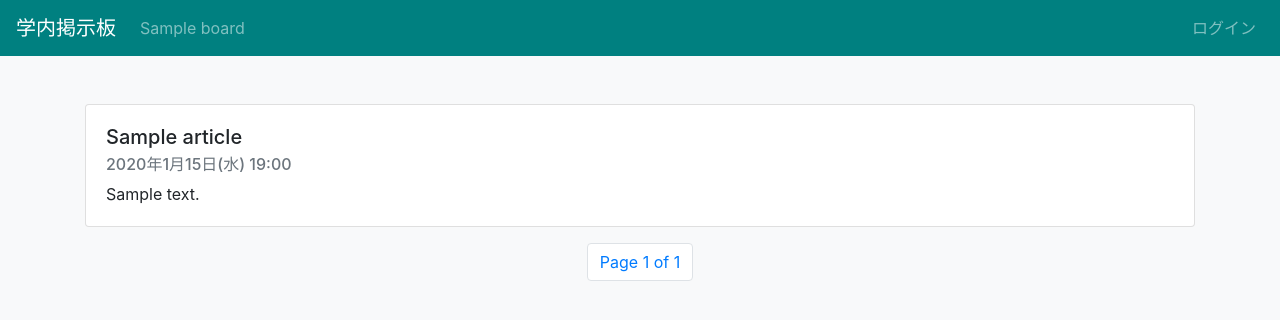
After one commit to pioka/whiteboard, a Django app: a page that uses templates/common.html in a window 1280 px wide. The commit adds this page. Shown: the top 320 px of the page. Run offline with Django 3.2, Linux system fonts and the light colour scheme; tables that the repository leaves empty hold one stand-in row (values such as "Sample post"); some libraries are stand-ins or nearby versions.

Commit message:
:sparkles: 過去のおしらせの一覧ページ追加

```diff
--- a/board/urls.py
+++ b/board/urls.py
@@ -5,9 +5,11 @@ from . import views
 
 urlpatterns = [
     path('', views.index, name='index'),
+    path('account_settings', views.account_settings, name='account_settings'),
     path('<str:username>/board/<int:board_id>/', views.list_articles, name='list_articles'),
-    path('<str:username>/board/<int:board_id>/settings', views.list_articles, name='board_settings'),
+    path('<str:username>/board/<int:board_id>/all', views.all_articles, name='all_articles'),
     path('<str:username>/board/<int:board_id>/create_article', views.create_article, name='create_article'),
     path('<str:username>/board/<int:board_id>/article/<int:article_id>/edit', views.edit_article, name='edit_article'),
     path('<str:username>/board/<int:board_id>/article/<int:article_id>/archive', views.archive_article, name='archive_article'),
+    path('<str:username>/board/<int:board_id>/article/<int:article_id>/restore', views.restore_article, name='restore_article'),
 ]
--- a/board/views.py
+++ b/board/views.py
@@ -1,7 +1,8 @@
+from django.contrib.auth.decorators import login_required
+from django.contrib.auth.models import User
+from django.core.paginator import Paginator
+from django.http import Http404, HttpResponseRedirect
 from django.shortcuts import render, get_object_or_404
-from django.contrib.auth.decorators import login_required
-from django.http import Http404, HttpResponseRedirect
-from django.contrib.auth.models import User
 from django.urls import reverse
 
 from .models import Article, Board
@@ -29,6 +30,22 @@ def list_articles(request, username, board_id):
     }
 
     return render(request, 'board/list_articles.html', context)
+
+
+def all_articles(request, username, board_id):
+    owner = get_object_or_404(User, username=username)
+    board = get_object_or_404(Board, owner=owner, id=board_id)
+    article_list = Article.objects.filter(board=board)
+    paginator = Paginator(article_list, 10, orphans=5)
+    page = request.GET.get('page')
+    articles = paginator.get_page(page)
+
+    context = {
+        'board': board,
+        'articles': articles,
+    }
+
+    return render(request, 'board/all_articles.html', context)
 
 
 @login_required
@@ -86,6 +103,10 @@ def edit_article(request, username, board_id, article_id):
 
 
 @login_required
+def account_settings(request):
+    pass
+
+@login_required
 def archive_article(request, username, board_id, article_id):
     owner = get_object_or_404(User, username=username)
     board = get_object_or_404(Board, id=board_id, owner=owner)
@@ -98,3 +119,18 @@ def archive_article(request, username, board_id, article_id):
     return HttpResponseRedirect(
         reverse('list_articles', args=[board.owner.username, board.id])
     )
+
+
+@login_required
+def restore_article(request, username, board_id, article_id):
+    owner = get_object_or_404(User, username=username)
+    board = get_object_or_404(Board, id=board_id, owner=owner)
+    article = get_object_or_404(Article, board=board, id=article_id)
+
+    if request.method == 'POST' and request.user == owner:
+        article.is_archived = False
+        article.save()
+
+    return HttpResponseRedirect(
+        reverse('list_articles', args=[board.owner.username, board.id])
+    )
--- /dev/null
+++ b/templates/board/all_articles.html
@@ -0,0 +1,61 @@
+{% extends 'board/base.html' %}
+
+{% block title %} {{ board.name }} {% endblock %}
+
+{% block content %}
+
+{% if articles %}
+{% for article in articles %}
+
+<div class="card mb-3">
+    <div class="card-body">
+        <h5 class="card-title">{{ article.subject }}</h5>
+        <h6 class="card-subtitle mb-2 text-muted">{{ article.updated_at | date:'Y年n月j日(D) H:i' }}</h6>
+        <p class="card-text">{{ article.body | linebreaksbr }}</p>
+
+        {% if board.owner == user %}
+        {% if article.is_archived == True %}
+        <form method="POST" action="{% url 'restore_article' user.username board.id article.id %}">
+            {% csrf_token %}
+            <input class="btn btn-light card-link" type="submit" value="再表示">
+        </form>
+        {% else %}
+        <a class="card-link btn btn-primary" href="{% url 'edit_article' user.username board.id article.id %}" role="button" >
+            編集
+        </a>
+        {% endif %}
+        {% endif %}
+
+    </div>
+</div>
+{% endfor %}
+
+{% else %}
+<p class="mt-3">連絡はありません。</p>
+{% endif %}
+
+<nav aria-label="Page navigation example">
+    <ul class="pagination justify-content-center">
+        {% if articles.has_previous %}
+        <li class="page-item">
+            <a class="page-link" href="?page=1">&laquo;</a>
+        </li>
+        <li class="page-item">
+            <a class="page-link" href="?page={{ articles.previous_page_number }}">&lsaquo;</a>
+        </li>
+        {% endif %}
+        <li class="page-item">
+            <span class='page-link'>Page {{ articles.number }} of {{ articles.paginator.num_pages }}</span>
+        </li>
+        {% if articles.has_next %}
+        <li class="page-item">
+            <a class="page-link" href="?page={{ articles.next_page_number }}">&rsaquo;</a>
+        </li>
+        <li class="page-item">
+            <a class="page-link" href="?page={{ articles.paginator.num_pages }}">&raquo;</a>
+        </li>
+        {% endif %}
+    </ul>
+</nav>
+
+{% endblock content %}
--- a/templates/board/base.html
+++ b/templates/board/base.html
@@ -3,7 +3,7 @@
 {% block topbar %}
 <!-- TopBar (Not logged in) -->
 <nav class="navbar navbar-expand-lg navbar-dark" style="background-color: teal">
-    <a class="navbar-brand" href="#">WhiteBoard</a>
+    <a class="navbar-brand" href="#">学内掲示板</a>
     <button class="navbar-toggler" type="button"
     data-toggle="collapse" data-target="#navbarText"
     aria-controls="navbarText" aria-expanded="false" aria-label="Toggle navigation"
@@ -26,13 +26,7 @@
                     {{ user.username }}
                 </a>
                 <div class="dropdown-menu dropdown-menu-right" aria-labelledby="navbarDropdown">
-                    {% if board.owner == user %}
-                    <a class="dropdown-item"
-                       href="{% url 'create_article' user.username board.id %}">
-                        連絡事項を追加
-                    </a>
-                    {% endif %}
-                    <a class="dropdown-item" href="#">_アカウント設定</a>
+                    <a class="dropdown-item" href="#">_ユーザ設定</a>
                     <div class="dropdown-divider"></div>
                     <a class="dropdown-item"
                        href="{% url 'logout' %}">
--- a/templates/board/index.html
+++ b/templates/board/index.html
@@ -3,7 +3,7 @@
 {% block title %} Index {% endblock %}
 
 {% block content %}
-<h1>WhiteBoard</h1>
+<h1>学内掲示板</h1>
 {% for board in boards %}
 <a href="{% url 'list_articles' board.owner board.id %}">{{ board.name }}</a>
 {% endfor %}
--- a/templates/common.html
+++ b/templates/common.html
@@ -12,7 +12,7 @@
         crossorigin="anonymous"
     >
 
-    <title>{% block title %}{% endblock %} - WhiteBoard</title>
+    <title>{% block title %}{% endblock %} - 学内掲示板</title>
 </head>
 
 <body class="bg-light">
--- a/templates/registration/login.html
+++ b/templates/registration/login.html
@@ -8,7 +8,7 @@
     <form method="post" action="{% url 'login' %}">
         {% csrf_token %}
         <div class="card-body">
-            <h3 class="card-title text-center">WhiteBoard</h3>
+            <h3 class="card-title text-center">学内掲示板</h3>
             <div class="form-group">
                 {{ form.username.label_tag }}
                 <input class="form-control" type="text" name="username" required="" id="id_username" autofocus="">
```
Also changed, not shown: templates/board/list_articles.html (+9 -9 lines).
